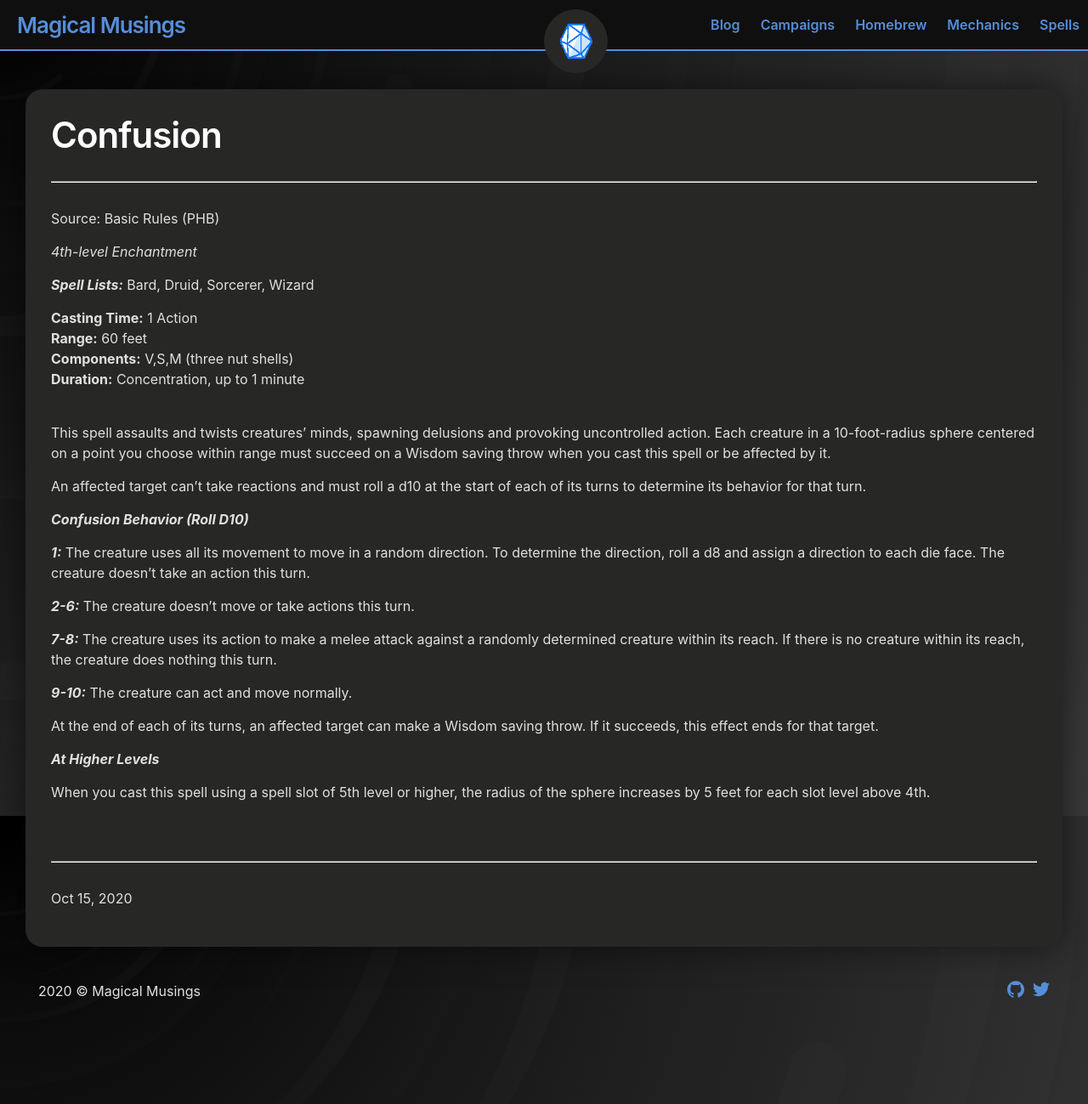
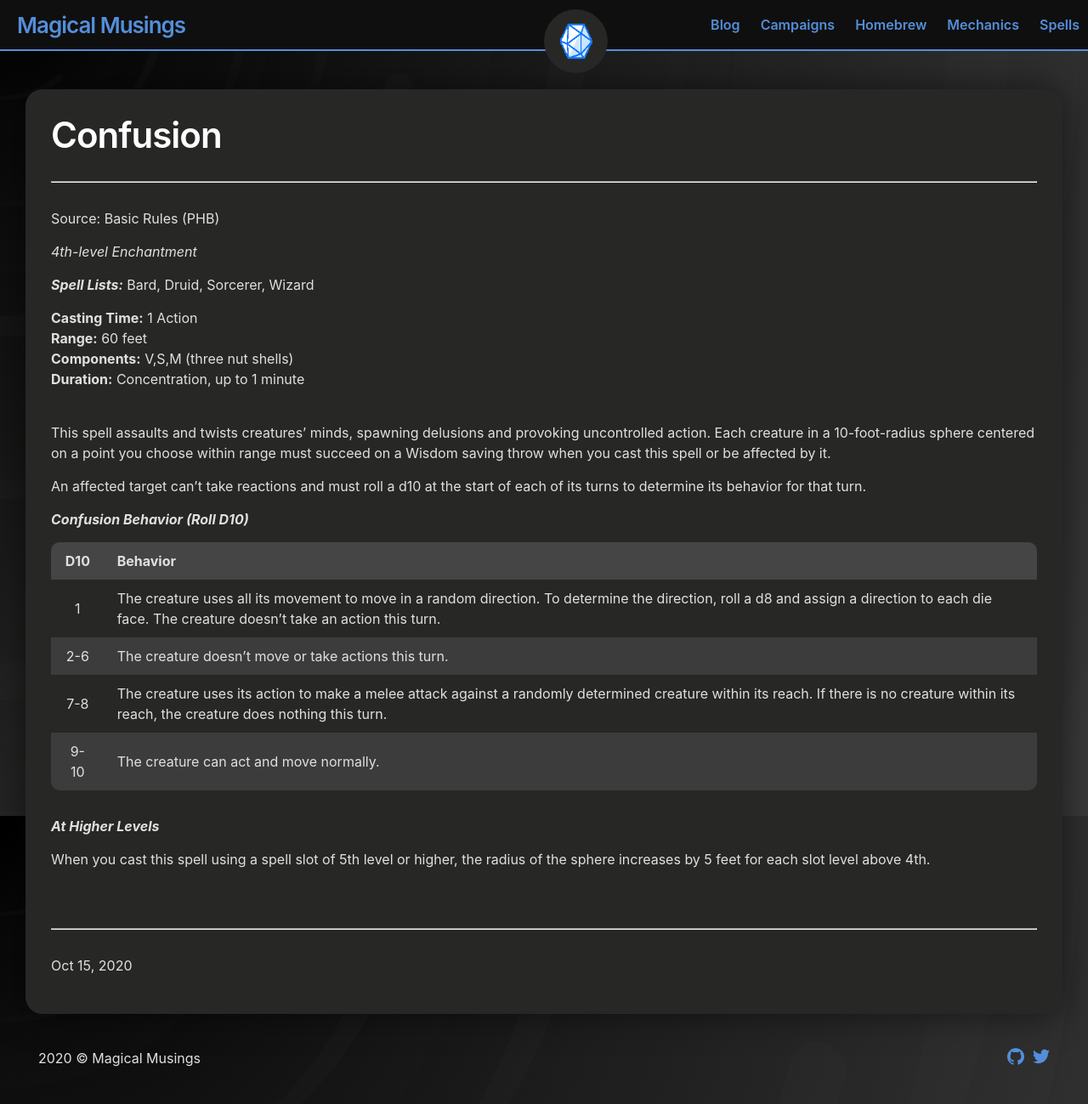
Before and after one commit to andersthemagi/magicalmusings.github.io, a Jekyll site: the page built from _posts/spells/fourth-level/2020-10-15-spells-4-confusion.md, in a window 1280 px wide and 1299 px high. Shown: the whole window at 85% size. Built offline with Jekyll 4.4.1, drawn with Linux system fonts in a browser that asks for light colours.

Commit message:
moved confusion behavior to table

```diff
--- a/_posts/spells/fourth-level/2020-10-15-spells-4-confusion.md
+++ b/_posts/spells/fourth-level/2020-10-15-spells-4-confusion.md
@@ -20,15 +20,14 @@ An affected target can't take reactions and must roll a d10 at the start of each
 ***Confusion Behavior (Roll D10)***
 
 
-***1:*** The creature uses all its movement to move in a random direction. To determine the direction, roll a d8 and assign a direction to each die face. The creature doesn't take an action this turn.
+|D10|Behavior |
+|:---:|:-----------|
+|1|The creature uses all its movement to move in a random direction. To determine the direction, roll a d8 and assign a direction to each die face. The creature doesn't take an action this turn.|
+|2-6|The creature doesn't move or take actions this turn.|
+|7-8|The creature uses its action to make a melee attack against a randomly determined creature within its reach. If there is no creature within its reach, the creature does nothing this turn.|
+|9-10|The creature can act and move normally.|
 
-***2-6:*** The creature doesn't move or take actions this turn.
 
-***7-8:*** The creature uses its action to make a melee attack against a randomly determined creature within its reach. If there is no creature within its reach, the creature does nothing this turn.
-
-***9-10:*** The creature can act and move normally.
-
-At the end of each of its turns, an affected target can make a Wisdom saving throw. If it succeeds, this effect ends for that target.
 
 ***At Higher Levels***
 
```
